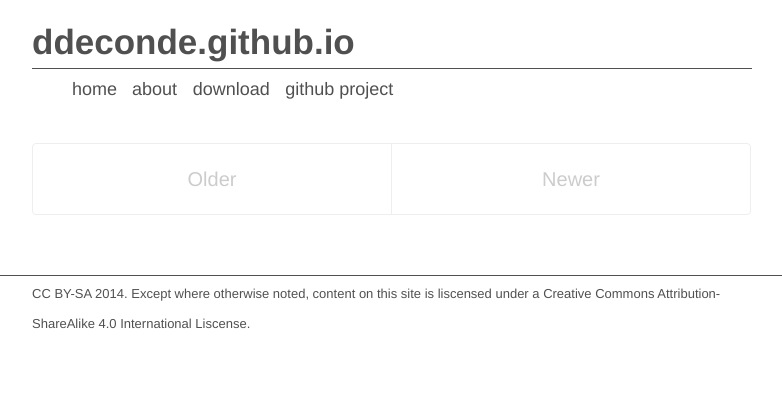
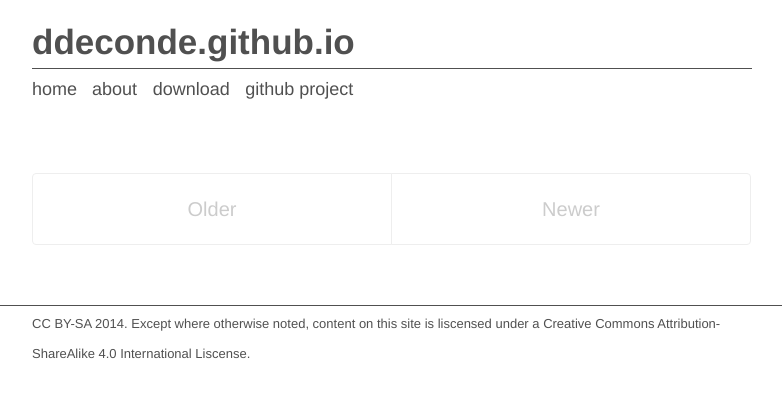
Before and after one commit to ddeconde/ddeconde.github.io, a Jekyll site: the page built from index.html, in a window 1280 px wide. Shown: the top 398 px of the page, without its empty margins (248-1030 px from the left). Built offline with Jekyll 4.4.1, drawn with Linux system fonts in a browser that asks for light colours; Markdown is read by kramdown in place of the engine named in the settings; the list of posts is cut into pages by our own code.

Commit message:
back to poole

```diff
--- a/_includes/masthead-nav.html
+++ b/_includes/masthead-nav.html
@@ -12,8 +12,8 @@
       </li>
 
       {% comment %}
-        The code below dynamically generates a sidebar nav of pages with
-        `layout: page` in the front-matter. See readme for usage.
+        The code below dynamically generates a nav menu of pages with
+        `layout: page` in the front-matter.
       {% endcomment %}
 
       {% assign pages_list = site.pages %}
--- a/public/css/masthead-nav.css
+++ b/public/css/masthead-nav.css
@@ -56,12 +56,10 @@ html {
 }
 
 .masthead-nav {
-  float: left;
+/*  float: left; */
   text-align: left;
-  margin-top: 0rem;
-  margin-bottom: 0.5rem;
-  padding-top: 0rem;
-  padding-bottom: 0.5rem;
+  margin: 0;
+  padding: 0;
 /*  border-top: 1px solid #505050; */
   list-style: none;
 }
```
Also changed, not shown: public/img/dd_photo.JPG.
